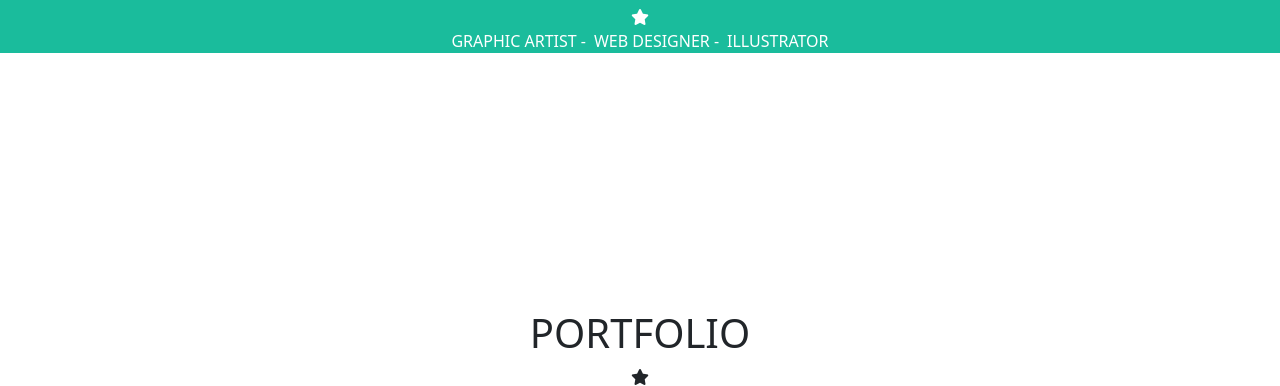
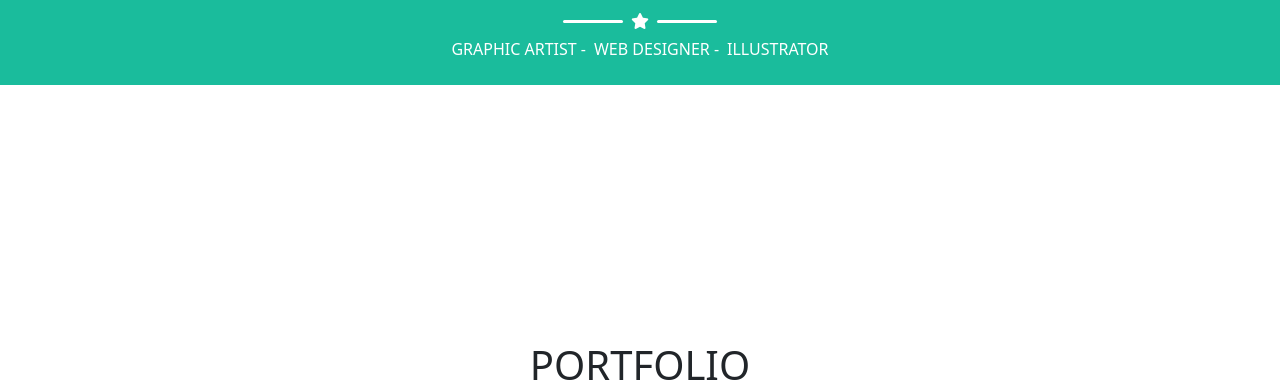
Before and after one commit to NicolaSoggiu/html-css-bootstrap-freelancer, a plain HTML site: page index.html in a window 1280 px wide. Shown: the part 338-724 px from the top of the page. Drawn offline with nearby package versions, Linux system fonts and the light colour scheme.

Commit message:
fix section "start-bootstrap

```diff
--- a/assets/style.css
+++ b/assets/style.css
@@ -4,6 +4,12 @@
 
 .navbar_color {
     background-color: #3A546D;
+}
+
+.white-line {
+    background-color: white;
+    width: 60px;
+    height: 3px;
 }
 
 .navbar_color_dark {
--- a/index.html
+++ b/index.html
@@ -68,14 +68,18 @@
         </div>
       </nav>
 
-      <section class="container-fluid green">
+      <section class="start-bootstrap container-fluid green">
         <div class="container text-center text-white">
           <img src="img/avatar.svg" alt="" class="hero" />
           <h1>START BOOTSTRAP</h1>
-          <!-- <div class="d-flex"> -->
-          <i class="fa-solid fa-star"></i>
-          <!-- </div> -->
-          <div class="jumbo-text d-flex justify-content-center">
+          <div
+            class="w-100 d-flex justify-content-center align-items-center pt-2 pb-2"
+          >
+            <div class="white-line rounded"></div>
+            <i class="fa-solid fa-star px-2"></i>
+            <div class="white-line rounded"></div>
+          </div>
+          <div class="jumbo-text d-flex justify-content-center pb-4">
             <div>GRAPHIC ARTIST -</div>
             <div class="px-2">WEB DESIGNER -</div>
             <div>ILLUSTRATOR</div>
```
